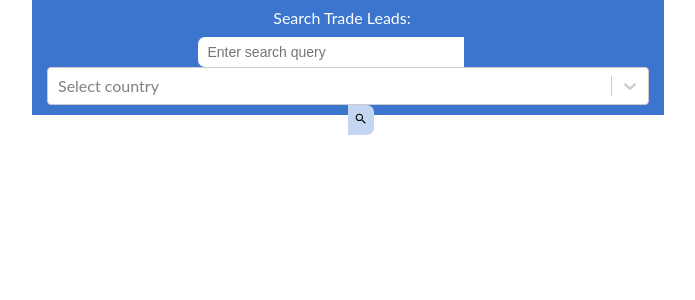
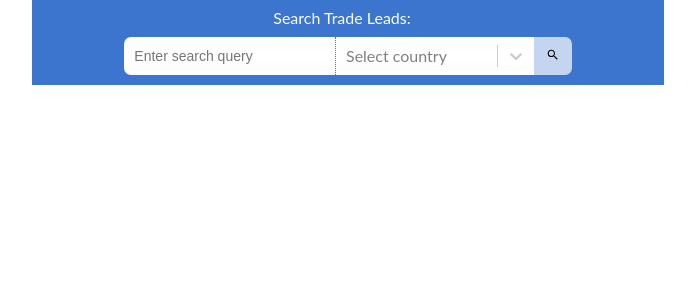
Before and after one commit to GovWizely/ita-widgets-react, a React (Create React App) app: page / in a window 1280 px wide. Shown: the top 300 px of the page, without its empty margins (308-1003 px from the left). Built offline with nearby package versions, Linux system fonts and the light colour scheme.

Commit message:
display all elements in the form next to each other, remove borders and rounded edges from dropdown

```diff
--- a/src/App.css
+++ b/src/App.css
@@ -121,7 +121,8 @@ td {
 }
 
 form {
-  /* background-color: #0851ab; */
+  display: inline-block;
+  text-align: center;
   background-color: var(--theme-color);
   color: white;
   /* display: inline-block; */
@@ -132,65 +133,84 @@ form {
 }
 
 form > input {
-  /* display: inline; */
   display: inline-block;
-  top: 37px;
-  width: 254px;
-  height: 28px;
+  width: 33%;
+  height: 36px;
   line-height: 24px;
   padding-left: 10px;
   font-size: 14px;
   border: none;
-  margin-left: -35px;
   border-top-left-radius: 7px;
   border-bottom-left-radius: 7px;
 }
 
 button[type=submit] {
-  position: absolute;
-  float: right;
+  display: inline-block;
+  /* margin: 0 auto; */
   background-color: #c3d5f0;
   border: none;
-  height: 30px;
-  width: 26px;
+  height: 38px;
+  width: 38px;
   border-top-right-radius: 7px;
   border-bottom-right-radius: 7px;
 }
 
-.Dropdown-root {
+.Dropdown {
   display: inline-block;
-  height: 28px;
+  /* margin: 0 auto; */
+  border: none;
+  width: 33%;
+  height: 26px;
+  border-radius: 0;
+  color: black;
+}
+
+.Dropdown > div {
+  border: none;
+  border-radius: 0;
+  border-left: 1px dotted var(--theme-color);
+}
+
+/* .Dropdown-root__indicator {
+  border: none;
+} */
+
+/* .Dropdown-root {
+  display: inline-block;
+  height: 26px;
   background-color: white;
-  /* margin: 0 0 0 2px; */
+  margin: 0 0 0 2px;
   border-left: 1px solid #c3d5f0;
+  border: none;
   font-family: Lato, 'Helvetica Neue', Helvetica, Arial, sans-serif;
   font-weight: 300;
   font-size: 16px;
   color: black;
-}
+  width: 100px;
+}  */
 
-.Dropdown-control, .Dropdown-arrow-wrapper {
+/* .Dropdown-control, .Dropdown-arrow-wrapper {
   display: inline;
   background-color: white;
-}
+} */
 
-.Dropdown-placeholder {
+/* .Dropdown-placeholder {
   display: inline-block;
   background-color: white;
   padding: 7px;
-}
+} */
 
-.Dropdown-menu {
+/* .Dropdown-menu {
   background-color: white;
   font-family: Lato, 'Helvetica Neue', Helvetica, Arial, sans-serif;
   font-weight: 300;
   font-size: 16px;
   color: black;
-}
+} */
 
-.Dropdown-option {
+/* .Dropdown-option {
   margin: 2px;
-}
+}  */
 
 p {
   /* color: white; */
```
